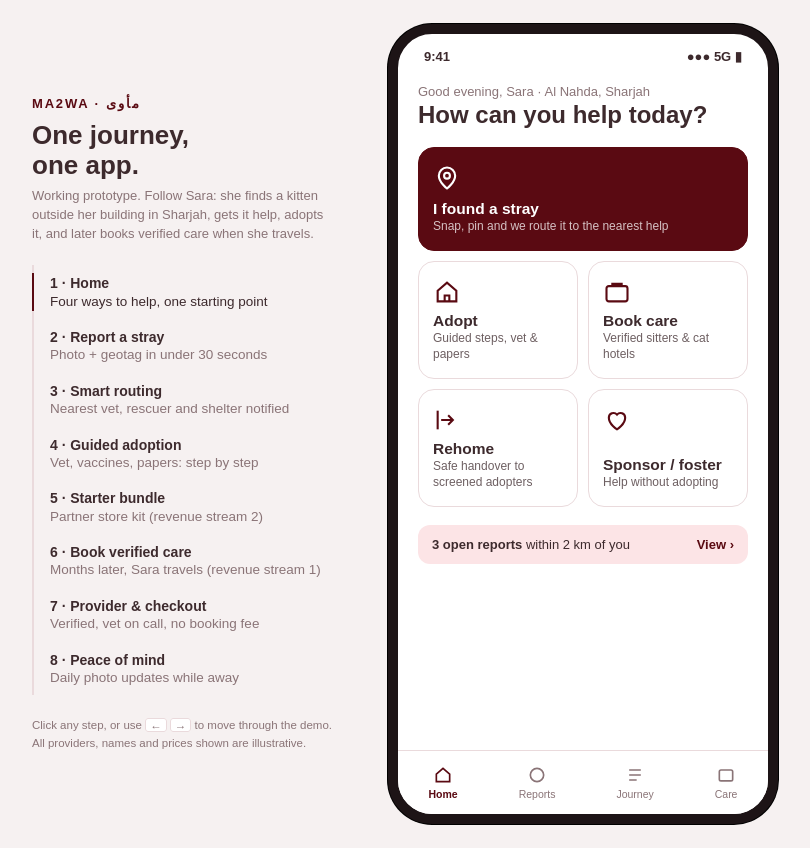
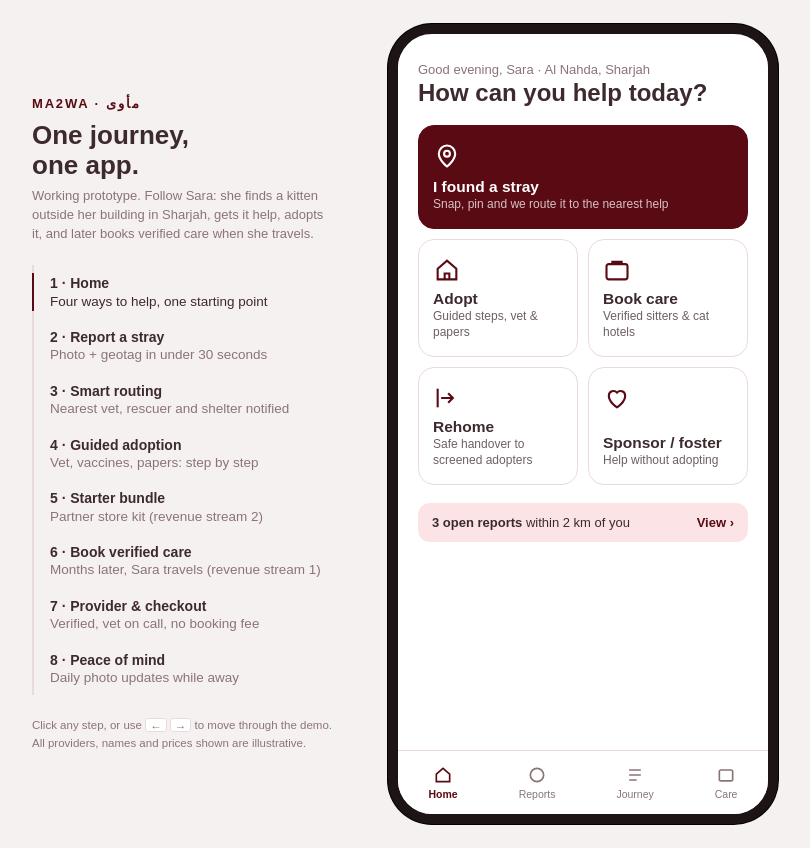
Before and after one commit to hashimaljamal/ma2wa, a plain HTML site: page index.html in a window 1280 px wide. Shown: the whole page, without its empty margins (235-1045 px from the left). Drawn offline with Linux system fonts and the light colour scheme.

Commit message:
Add files via upload

```diff
--- a/index.html
+++ b/index.html
@@ -25,7 +25,7 @@
   .phone{width:390px;height:800px;background:#fff;border-radius:44px;border:10px solid #1d1416;position:relative;overflow:hidden;flex:none;box-shadow:0 0 0 1px #000}
   @media (max-width:820px){.phone{width:100vw;height:100vh;border-radius:0;border:0}}
   .status{height:44px;display:flex;justify-content:space-between;align-items:center;padding:0 26px;font-size:13px;font-weight:bold}
-  .screen{position:absolute;top:44px;left:0;right:0;bottom:0;display:none;flex-direction:column;background:#fff}
+  .screen{position:absolute;top:22px;left:0;right:0;bottom:0;display:none;flex-direction:column;background:#fff}
   .screen.on{display:flex;animation:in .22s ease}
   @keyframes in{from{opacity:0;transform:translateX(14px)}to{opacity:1;transform:none}}
   .top{display:flex;align-items:center;gap:10px;padding:8px 20px 12px}
@@ -130,7 +130,6 @@
 </aside>
 
 <div class="phone">
-  <div class="status"><span>9:41</span><span>●●● 5G ▮</span></div>
 
   <!-- HOME -->
   <section class="screen" id="home">
```
